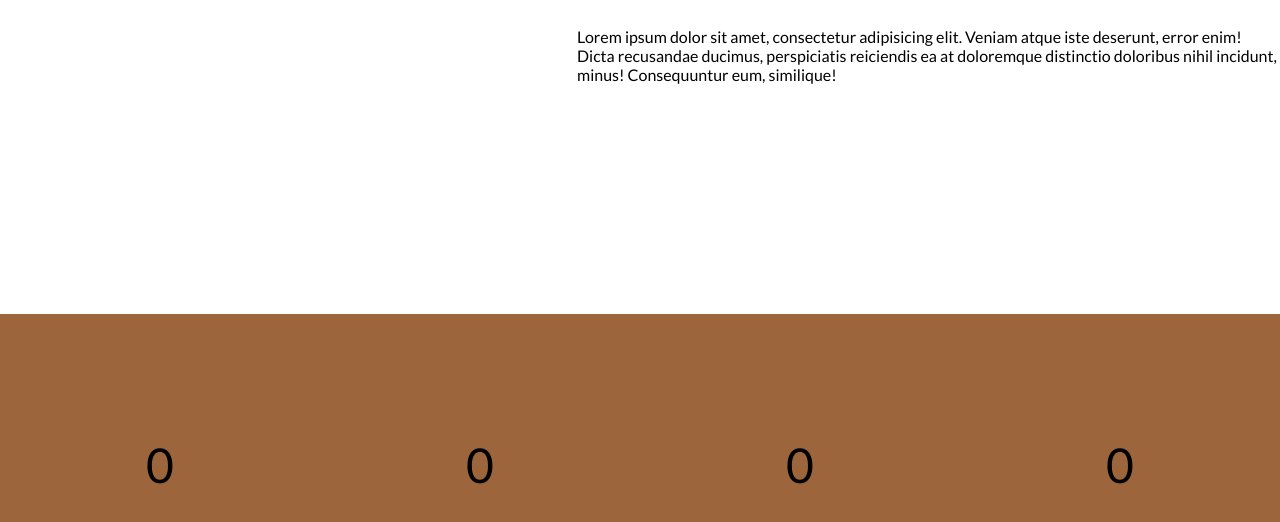
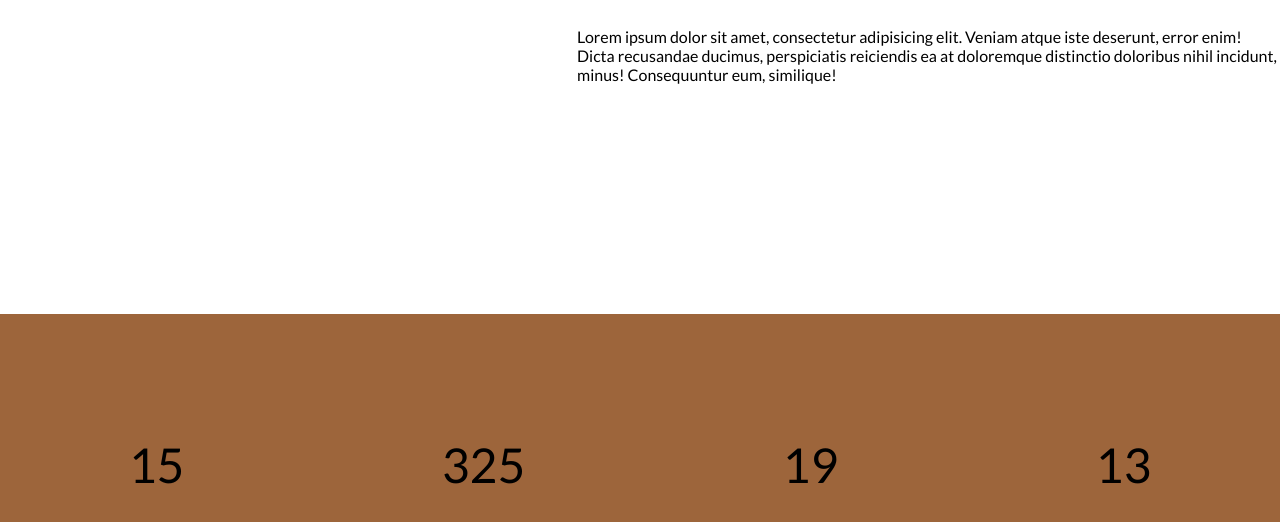
Before and after one commit to howlCode/mushroom_hunters, a plain HTML site: page index.html in a window 1280 px wide. Shown: the part 2845-3367 px from the top of the page. Drawn offline with Linux system fonts and the light colour scheme.

Commit message:
wrote in JS counter

```diff
--- a/assets/script.js
+++ b/assets/script.js
@@ -6,8 +6,35 @@ var breakpoint = navbar.offsetTop = 500;
 
 function changeBGColor() {
   if (window.pageYOffset >= breakpoint) {
-    navbar.classList.add("changeColor")
+    navbar.classList.add("changeColor");
   } else {
     navbar.classList.remove("changeColor");
   }
 }
+
+// Counter functions
+var happy = document.querySelector("#happy");
+var working = document.querySelector("#working");
+var projects = document.querySelector("#projects");
+var awards = document.querySelector("#awards");
+
+function animateValue(id, start, end, duration) {
+    var range = end - start;
+    var current = start;
+    var increment = end > start? 1 : -1;
+    var stepTime = Math.abs(Math.floor(duration / range));
+    var obj = document.getElementById(id);
+    var timer = setInterval(function() {
+        current += increment;
+        obj.innerHTML = current;
+        if (current == end) {
+            clearInterval(timer);
+        }
+    }, stepTime);
+}
+
+
+animateValue("happy", 0, 15, 500);
+animateValue("working", 0, 325, 500);
+animateValue("projects", 0, 19, 500);
+animateValue("awards", 0, 13, 500);
--- a/assets/style.css
+++ b/assets/style.css
@@ -209,7 +209,6 @@ nav a {
   text-align: center;
   display: block;
   padding: 10px;
-
 }
 
 .changeColor {
```
Also changed, not shown: index.html (+1 -3 lines), 1 other file.
